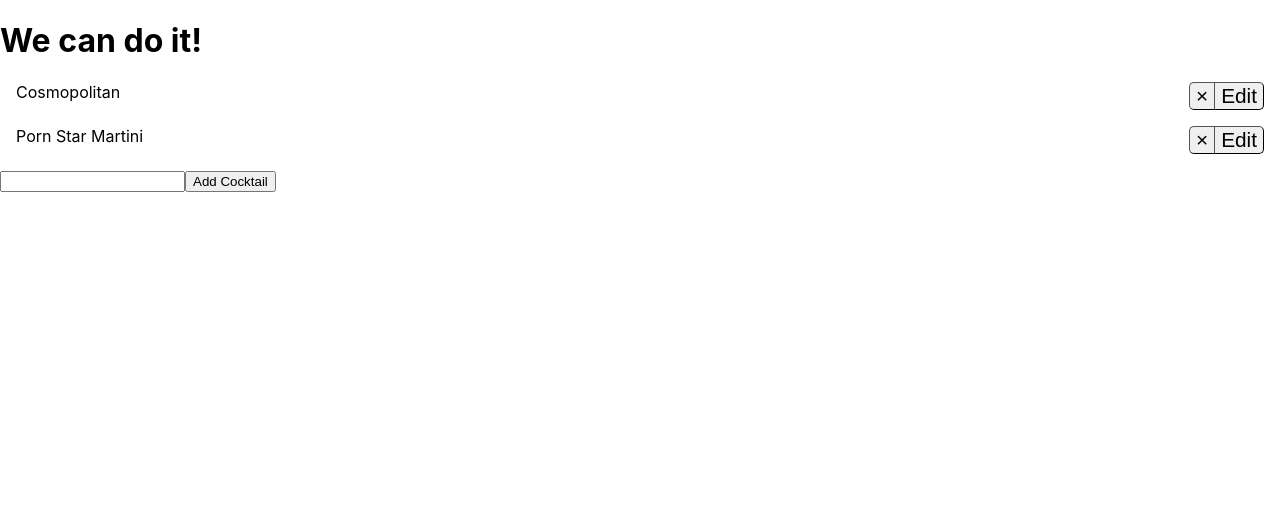
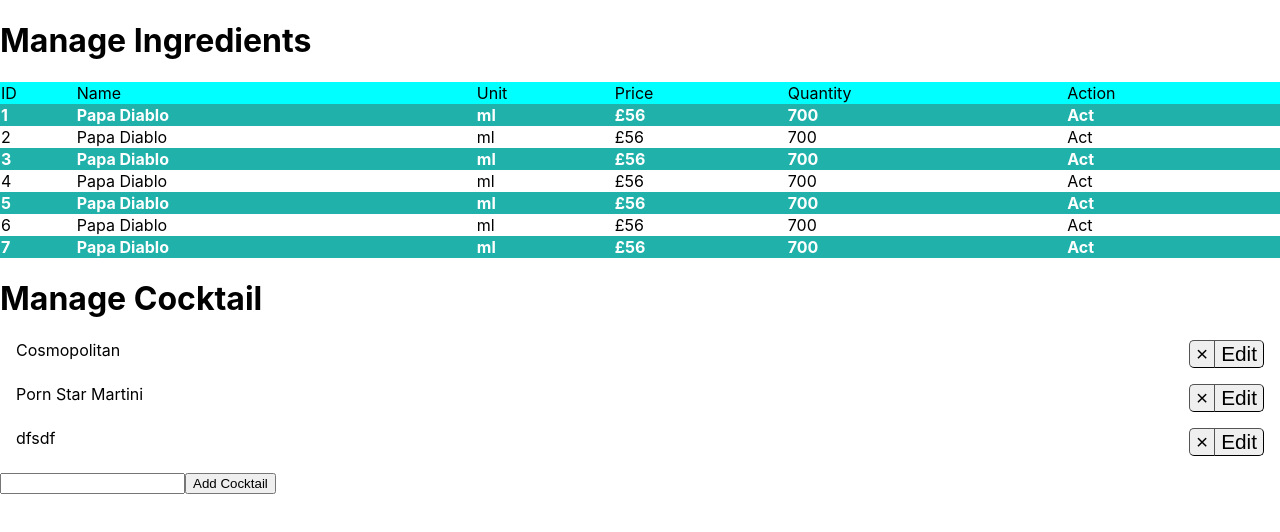
Before and after one commit to robertoalx/cocktail-price, a React (Create React App) app: page / in a window 1280 px wide. Shown: the top 532 px of the page. Built offline with nearby package versions, Linux system fonts and the light colour scheme; data requests are answered from the project's data file.

Commit message:
create the ingredient component and some dummy data and make some light styling.

```diff
--- a/src/App.js
+++ b/src/App.js
@@ -1,11 +1,14 @@
-import React, { Component } from 'react';
+import React, { Component } from 'react'
 import Cocktail from './component/cocktail'
+import Ingredient from './component/ingredient'
 
 class App extends Component {
   render() {
     return (
       <div className="App">
-        <h1>We can do it!</h1>
+        <h1>Manage Ingredients</h1>
+        <Ingredient />
+        <h1>Manage Cocktail</h1>
         <Cocktail />
       </div>
     );
--- /dev/null
+++ b/src/component/ingredient/constant.jsx
@@ -0,0 +1,4 @@
+const BASE_URL = 'http://localhost:3455/'
+export {
+    BASE_URL
+}
--- /dev/null
+++ b/src/component/ingredient/index.jsx
@@ -0,0 +1,3 @@
+import Ingredient from './ingredient'
+
+export default Ingredient
--- /dev/null
+++ b/src/component/ingredient/ingredient.css
@@ -0,0 +1,15 @@
+.full-table {
+    width: 100%;
+    border-collapse: collapse
+}
+
+.full-table  thead td{
+background-color: aqua
+}
+
+.full-table  tbody tr:nth-child(odd){
+background-color: lightseagreen;
+font-weight: bold;
+color: white;
+padding: 0.8rem
+}
--- /dev/null
+++ b/src/component/ingredient/ingredient.jsx
@@ -0,0 +1,54 @@
+import React, { Component } from 'react'
+import axios from 'axios'
+import { BASE_URL } from './constant'
+import './ingredient.css'
+
+class Ingredient extends Component{
+    state = {
+        ingredient: []
+    }
+
+    componentWillMount() {
+        axios
+            .get(`${BASE_URL}ingredient`)
+            .then(({data}) => {
+                this.setState({ingredient: data});
+            })
+    }
+
+    renderIngredientList = () => {
+        return this.state.ingredient
+            .map(({id, name, unit, currency, price, quantity}, key) =>
+                <tr key={key}>
+                    <td>{id}</td>
+                    <td>{name}</td>
+                    <td>{unit}</td>
+                    <td>{currency}{price}</td>
+                    <td>{quantity}</td>
+                    <td>Act</td>
+                </tr>
+            )
+    }
+
+    render() {
+        return (
+            <table className="full-table">
+                <thead>
+                    <tr>
+                        <td>ID</td>
+                        <td>Name</td>
+                        <td>Unit</td>
+                        <td>Price</td>
+                        <td>Quantity</td>
+                        <td>Action</td>
+                    </tr>
+                </thead>
+                <tbody>
+                    {this.renderIngredientList()}
+                </tbody>
+            </table>
+        )
+    }
+}
+
+export default Ingredient
--- a/src/data/data.json
+++ b/src/data/data.json
@@ -7,6 +7,68 @@
     {
       "id": 2,
       "name": "Porn Star Martini"
+    },
+    {
+      "name": "dfsdf",
+      "id": 3
+    }
+  ],
+  "ingredient": [
+    {
+      "id": 1,
+      "name": "Papa Diablo",
+      "unit": "ml",
+      "price": 56,
+      "currency": "£",
+      "quantity": 700
+    },
+    {
+      "id": 2,
+      "name": "Papa Diablo",
+      "unit": "ml",
+      "price": 56,
+      "currency": "£",
+      "quantity": 700
+    },
+    {
+      "id": 3,
+      "name": "Papa Diablo",
+      "unit": "ml",
+      "price": 56,
+      "currency": "£",
+      "quantity": 700
+    },
+    {
+      "id": 4,
+      "name": "Papa Diablo",
+      "unit": "ml",
+      "price": 56,
+      "currency": "£",
+      "quantity": 700
+    },
+    {
+      "id": 5,
+      "name": "Papa Diablo",
+      "unit": "ml",
+      "price": 56,
+      "currency": "£",
+      "quantity": 700
+    },
+    {
+      "id": 6,
+      "name": "Papa Diablo",
+      "unit": "ml",
+      "price": 56,
+      "currency": "£",
+      "quantity": 700
+    },
+    {
+      "id": 7,
+      "name": "Papa Diablo",
+      "unit": "ml",
+      "price": 56,
+      "currency": "£",
+      "quantity": 700
     }
   ]
 }
```
